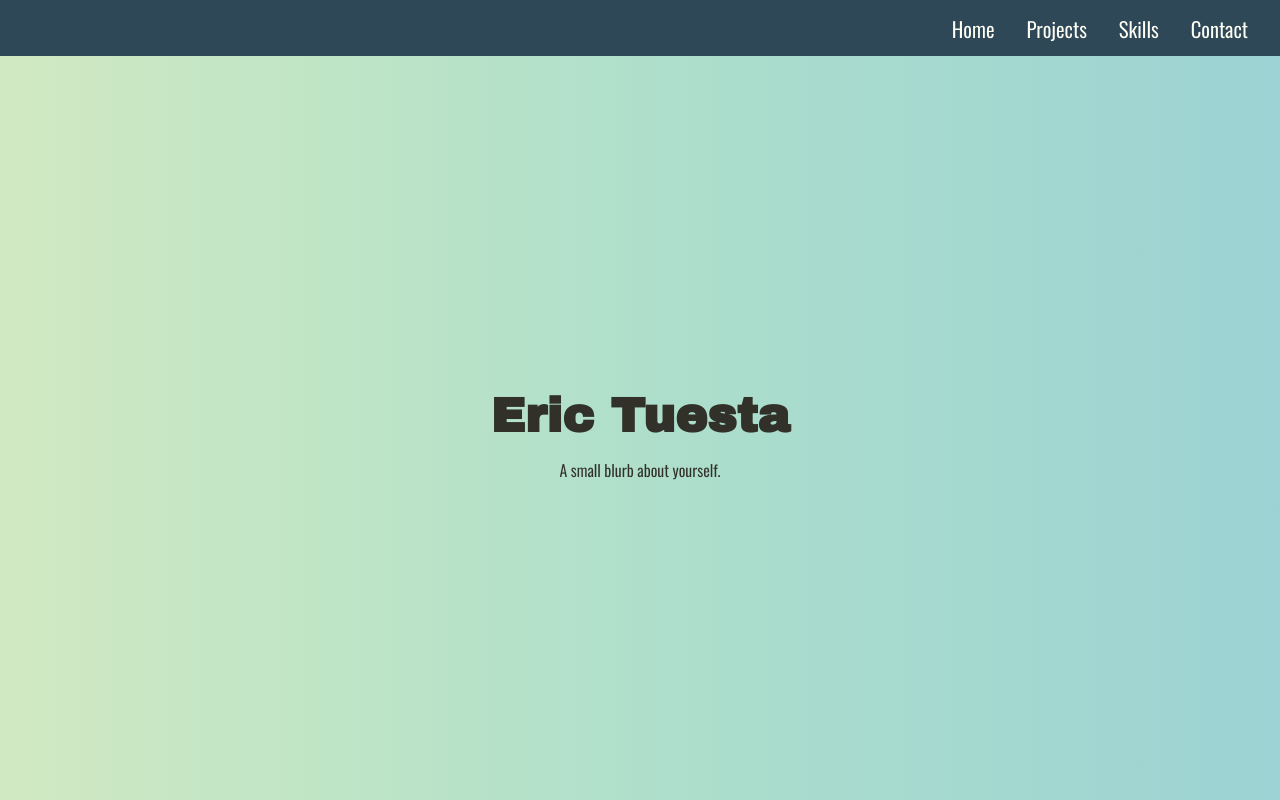
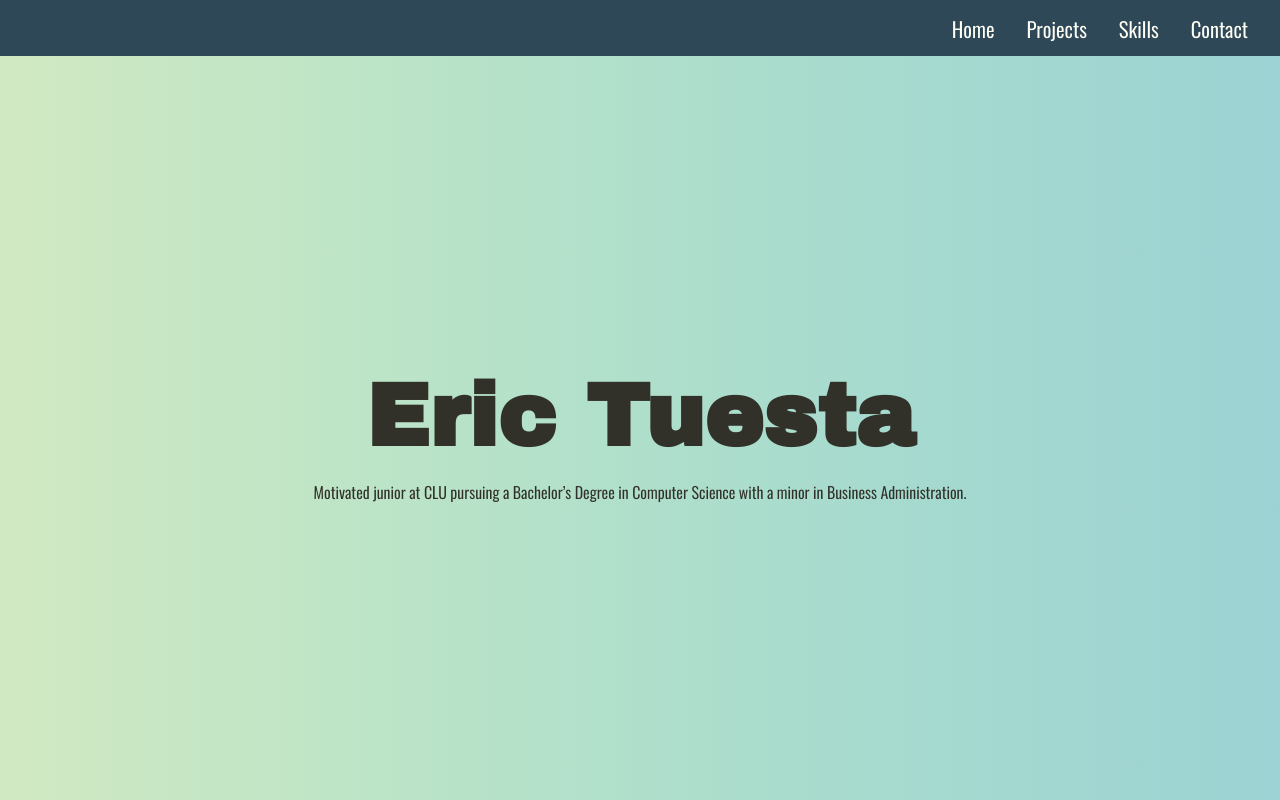
Before and after one commit to EricT22/erict22.github.io, a plain HTML site: page index.html in a window 1280 px wide. Shown: the top 800 px of the page. Drawn offline with nearby package versions, Linux system fonts and the light colour scheme.

Commit message:
font size change to my name + small description abt myself

```diff
--- a/index.html
+++ b/index.html
@@ -32,7 +32,7 @@
     <main>
         <section id="home">
             <h1>Eric Tuesta</h1>
-            <p>A small blurb about yourself.</p>
+            <p>Motivated junior at CLU pursuing a Bachelor’s Degree in Computer Science with a minor in Business Administration.</p>
         </section>
 
         <section id="projects">
--- a/styles.css
+++ b/styles.css
@@ -92,7 +92,7 @@ a:hover {
 
 #home h1 {
     font-family: "Archivo Black";
-    font-size: 3rem;
+    font-size: 5.5rem;
     margin: 0;
 }
 
```
